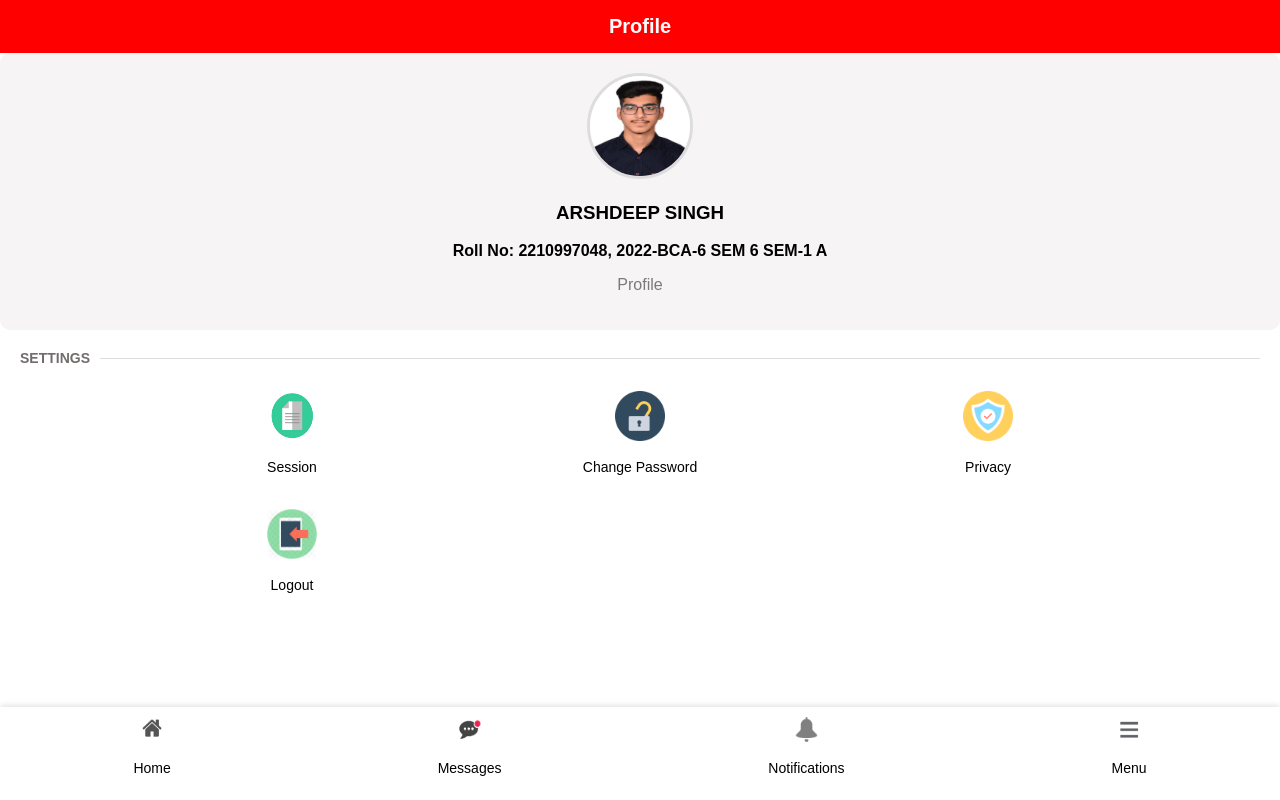
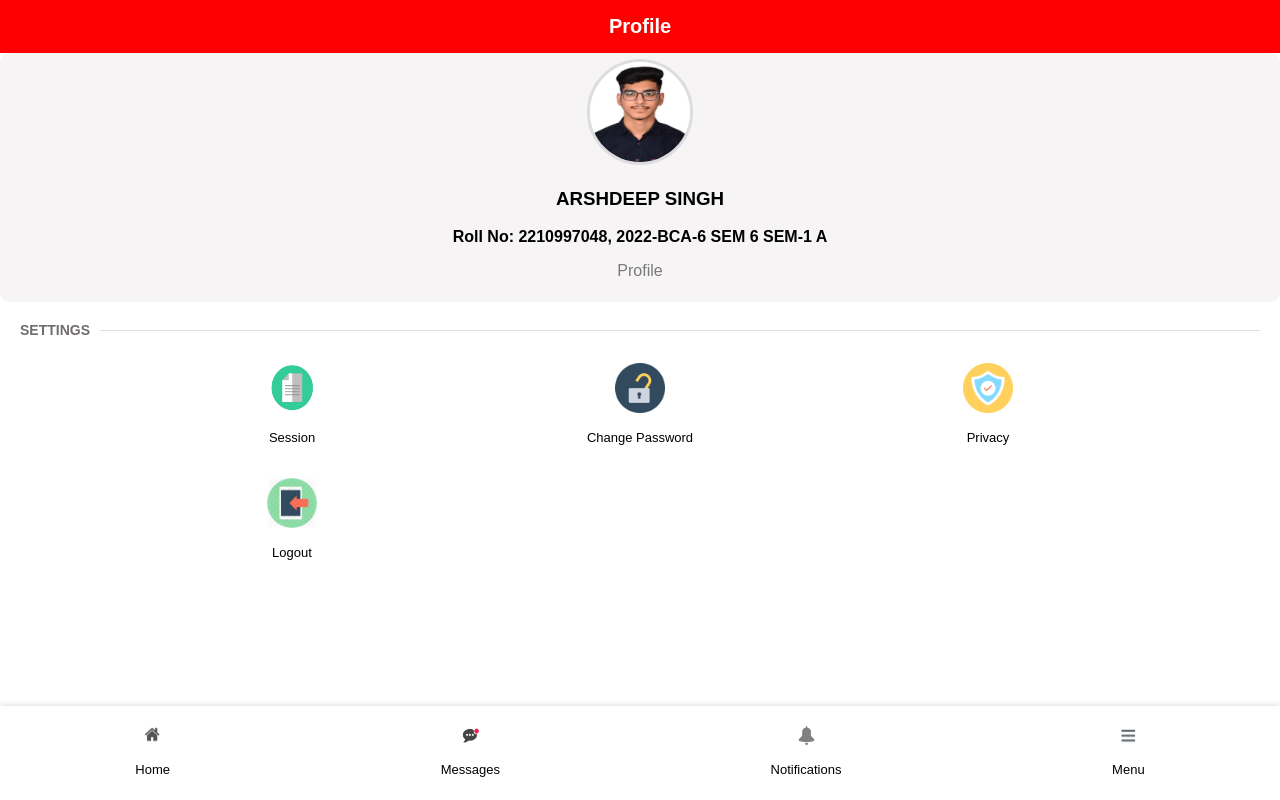
Before and after one commit to AnshRehan04/Chalkpad-Pro, a plain HTML site: page index.html in a window 1280 px wide. Drawn offline with Linux system fonts and the light colour scheme.

Commit message:
Update index.html

```diff
--- a/index.html
+++ b/index.html
@@ -3,7 +3,8 @@
 <head>
     <meta charset="UTF-8">
     <meta name="viewport" content="width=device-width, initial-scale=1.0">
-    <title>Profile Page</title>
+    <link rel="icon" href="https://cuiet.codebrigade.in/faviconCB.ico">
+    <title>Chalkpad Pro</title>
     <style>
         body {
             font-family: Arial, sans-serif;
@@ -21,7 +22,7 @@
         }
         .profile {
             background-color: rgb(246, 244, 244);
-            padding: 20px;
+            padding: 6px;
             border-radius: 10px;
         }
         .profile img {
@@ -75,6 +76,7 @@
             height: 50px;
         }
 
+
         /* Positioning the Logout icon under the first icon (Session) */
         .settings div:nth-child(4) {
             grid-column: 1;
@@ -95,13 +97,14 @@
             text-align: center;
         }
         .bottom-nav img {
-            width: 25px;
-            height: 25px;
+            width: 19px;
+            height: 19px;
+            margin-top: 10px;
         }
 
          .settings p, .bottom-nav p {
             font-family: 'Poppins', sans-serif;
-            font-size: 14px;
+            font-size: 13px;
             font-weight: 500;
             color: black;
         }
@@ -141,19 +144,19 @@
 
     <div class="bottom-nav">
         <div>
-            <img src="home.png" alt="Home">
+            <img src="home.png" alt="Home" id="home">
             <p>Home</p>
         </div>
         <div>
-            <img src="messages.png" alt="Messages">
+            <img src="messages.png" alt="Messages" id="home">
             <p>Messages</p>
         </div>
         <div>
-            <img src="notifications.png" alt="Notifications">
+            <img src="notifications.png" alt="Notifications" id="home">
             <p>Notifications</p>
         </div>
         <div>
-            <img src="menu.png" alt="Menu">
+            <img src="menu.png" alt="Menu" id="home">
             <p>Menu</p>
         </div>
     </div>
```
